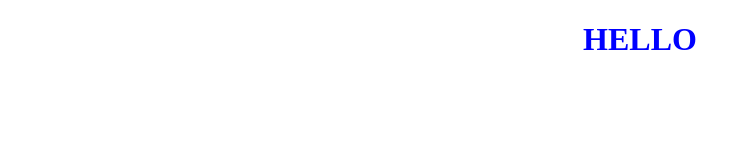
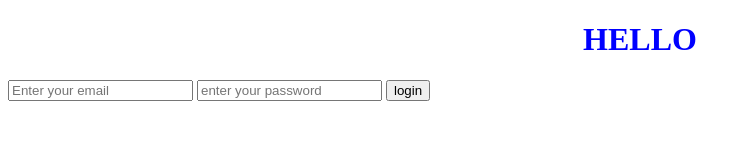
Before and after one commit to ISIOMA123123/my-new-awsome-project, a plain HTML site: page index.html in a window 1280 px wide. Shown: the whole page, without its empty margins (0-751 px from the left). Drawn offline with Linux system fonts and the light colour scheme.

Commit message:
I added html form

```diff
--- a/index.html
+++ b/index.html
@@ -8,5 +8,11 @@
 </head>
 <body>
     <h1>HELLO</h1>
+    <form>
+      <input type="email" placeholder="Enter your email"/>
+      <input type="password" placeholder="enter your password">
+    <input type="submit" value="login">
+    </form>
+    <script src="scipt.js"></script>
 </body>
 </html>
```
